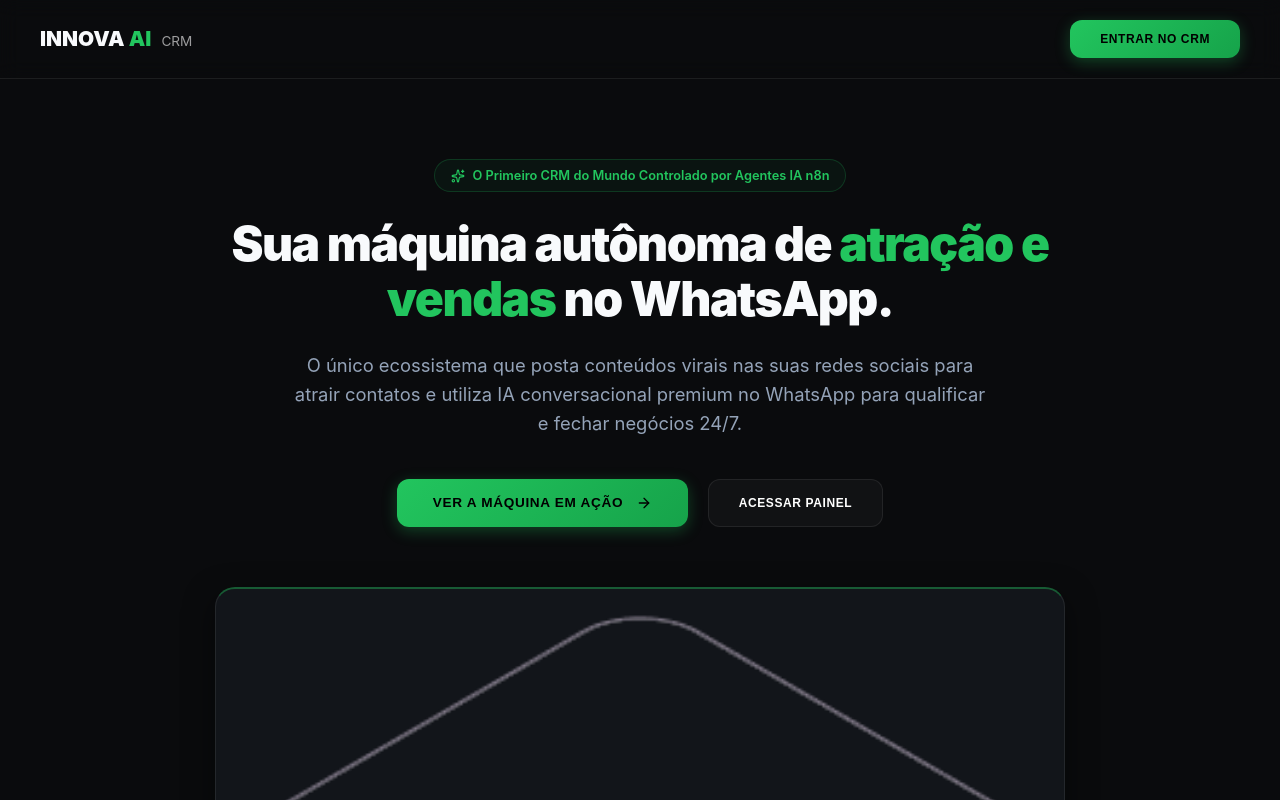
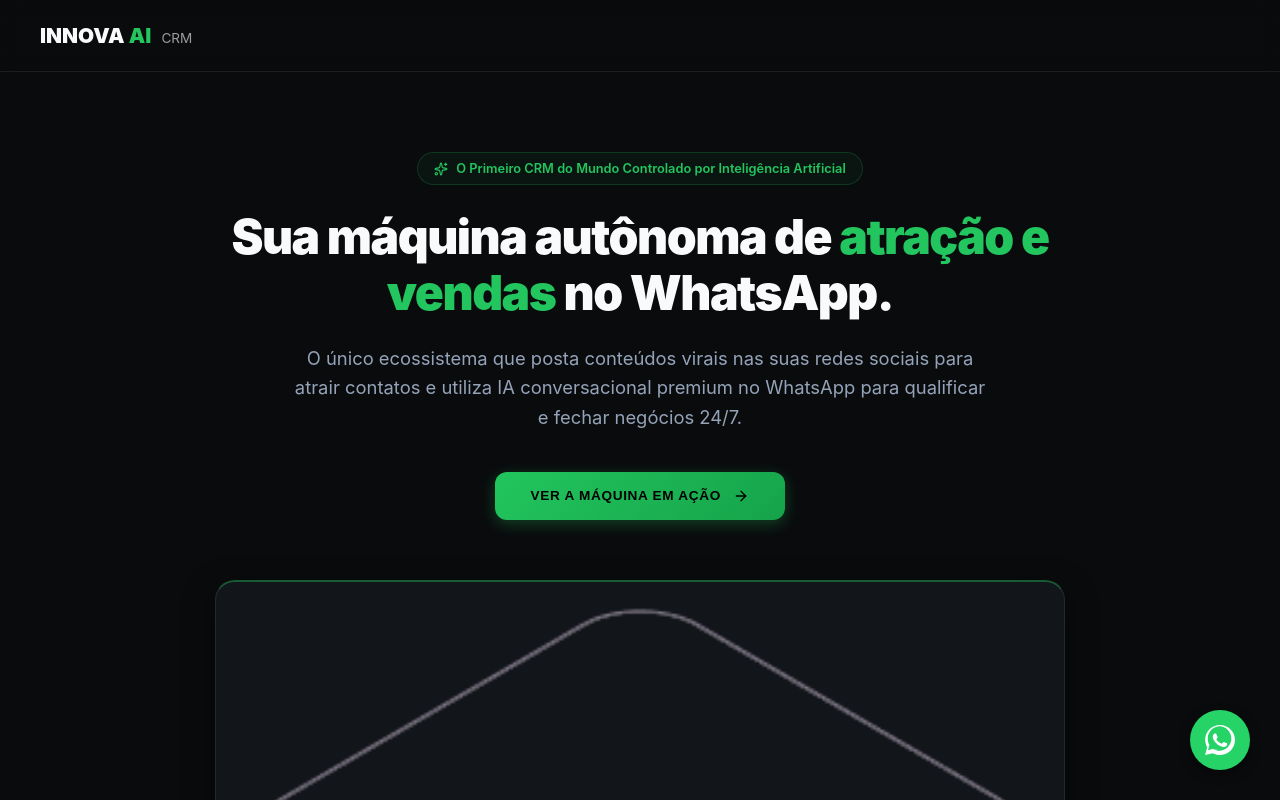
Before and after one commit to KamilaRib/Innova-Ai-Solutions---Plataforma-CRM, a React (Vite) app in the folder frontend/: page / in a window 1280 px wide. Shown: the top 800 px of the page. Built offline with nearby package versions, Linux system fonts and the light colour scheme; no server answers.

Commit message:
style: remove login references, hide n8n name, restore body scrolling, and add floating whatsapp icon

```diff
--- a/frontend/src/pages/Landing.jsx
+++ b/frontend/src/pages/Landing.jsx
@@ -7,6 +7,15 @@ import {
 
 export default function Landing() {
   const navigate = useNavigate();
+
+  React.useEffect(() => {
+    // Permite rolagem no body para a Landing Page
+    const originalOverflow = document.body.style.overflow;
+    document.body.style.overflow = 'auto';
+    return () => {
+      document.body.style.overflow = originalOverflow;
+    };
+  }, []);
 
   const handleWhatsAppClick = () => {
     // Simula link para testar o bot inteligente em produção
@@ -43,13 +52,12 @@ export default function Landing() {
         <h1 style={{ fontSize: '1.3rem', fontWeight: 900, margin: 0, cursor: 'pointer' }} onClick={() => navigate('/')}>
           INNOVA <span style={{ color: 'var(--color-accent-green)' }}>AI</span> <span style={{ color: '#fff', fontSize: '0.85rem', fontWeight: 400, opacity: 0.6, marginLeft: '6px' }}>CRM</span>
         </h1>
-        <button className="btn-primary" onClick={() => navigate('/login')}>Entrar no CRM</button>
       </header>
 
       {/* Hero Section */}
       <section style={{ display: 'flex', flexDirection: 'column', alignItems: 'center', textAlign: 'center', padding: '80px 20px', maxWidth: '1000px', margin: '0 auto' }}>
         <div style={{ display: 'inline-flex', alignItems: 'center', gap: '8px', padding: '6px 16px', background: 'rgba(34, 197, 94, 0.05)', border: '1px solid rgba(34, 197, 94, 0.2)', borderRadius: '30px', fontSize: '0.8rem', color: 'var(--color-accent-green)', fontWeight: 600, marginBottom: '24px' }}>
-          <Sparkles size={14} /> O Primeiro CRM do Mundo Controlado por Agentes IA n8n
+          <Sparkles size={14} /> O Primeiro CRM do Mundo Controlado por Inteligência Artificial
         </div>
         <h1 className="landing-hero-title" style={{ fontSize: '3rem', fontWeight: 900, lineHeight: 1.15, letterSpacing: '-1.5px', marginBottom: '24px' }}>
           Sua máquina autônoma de <span style={{ color: 'var(--color-accent-green)' }}>atração e vendas</span> no WhatsApp.
@@ -60,9 +68,6 @@ export default function Landing() {
         <div style={{ display: 'flex', gap: '20px', marginBottom: '60px' }}>
           <button className="btn-primary" style={{ fontSize: '0.85rem', padding: '16px 36px' }} onClick={handleWhatsAppClick}>
             Ver a Máquina em Ação <ArrowRight size={16} style={{ marginLeft: '8px', verticalAlign: 'middle', display: 'inline-block' }} />
-          </button>
-          <button className="btn-primary" style={{ background: 'rgba(255,255,255,0.03)', color: '#fff', border: '1px solid var(--color-border)', boxShadow: 'none' }} onClick={() => navigate('/login')}>
-            Acessar Painel
           </button>
         </div>
 
@@ -86,7 +91,7 @@ export default function Landing() {
               </div>
               <h3 style={{ fontSize: '1.05rem', fontWeight: 800, marginBottom: '10px' }}>1. Atração Autônoma</h3>
               <p style={{ fontSize: '0.85rem', color: 'var(--color-text-muted)', lineHeight: 1.5 }}>
-                Nossos robôs do n8n criam e postam Shorts no YouTube de forma automática para trazer leads orgânicos.
+                Nossos robôs inteligentes criam e postam Shorts no YouTube de forma automática para trazer leads orgânicos.
               </p>
             </div>
 
@@ -134,7 +139,7 @@ export default function Landing() {
               <div style={{ fontSize: '0.75rem', fontWeight: 800, textTransform: 'uppercase', color: 'var(--color-accent-green)', letterSpacing: '2px', marginBottom: '12px' }}>Geração de Conteúdo</div>
               <h2 className="landing-section-title" style={{ fontSize: '2.2rem', fontWeight: 900, lineHeight: 1.2, marginBottom: '24px' }}>IA que gera tráfego para sua marca.</h2>
               <p style={{ color: 'var(--color-text-muted)', lineHeight: 1.6, marginBottom: '30px' }}>
-                Esqueça a rotina estressante de publicar criativos. Nossa integração com o n8n e Google Vertex AI cria imagens fotorealistas, roteiriza descrições virais e posta no YouTube de forma automática.
+                Esqueça a rotina estressante de publicar criativos. Nossa integração com Inteligência Artificial e Google Vertex AI cria imagens fotorealistas, roteiriza descrições virais e posta no YouTube de forma automática.
               </p>
               <ul style={{ listStyle: 'none', padding: 0 }}>
                 <li style={{ display: 'flex', alignItems: 'center', gap: '12px', marginBottom: '16px', fontSize: '0.95rem' }}>
@@ -193,7 +198,7 @@ export default function Landing() {
                     Olá, gostaria de saber o preço do plano profissional e se tem integração.
                   </div>
                   <div style={{ alignSelf: 'flex-end', background: 'rgba(34, 197, 94, 0.1)', border: '1px solid rgba(34, 197, 94, 0.2)', padding: '10px 14px', borderRadius: '12px', fontSize: '0.8rem', maxWidth: '80%', color: '#fff' }}>
-                    Olá! O plano Pro é R$ 299/mês. Sim, temos integração oficial n8n! Qual seu e-mail para eu te enviar a proposta formal?
+                    Olá! O plano Pro é R$ 299/mês. Sim, temos integração oficial! Qual seu e-mail para eu te enviar a proposta formal?
                   </div>
                   <div style={{ alignSelf: 'flex-start', background: 'rgba(255,255,255,0.05)', padding: '10px 14px', borderRadius: '12px', fontSize: '0.8rem', maxWidth: '80%' }}>
                     É comercial@empresa.com. Meu CNPJ é 12.345.678/0001-99.
@@ -245,11 +250,37 @@ export default function Landing() {
       {/* Footer */}
       <footer style={{ padding: '40px 20px', borderTop: '1px solid var(--color-border)', textAlign: 'center', color: 'var(--color-text-muted)', fontSize: '0.8rem' }}>
         <div style={{ display: 'flex', justifyContent: 'center', gap: '30px', marginBottom: '20px' }}>
-          <Link to="/login" style={{ color: 'var(--color-text-muted)', textDecoration: 'none' }}>Login CRM</Link>
           <a href="https://wa.me/5500000000000" target="_blank" rel="noopener noreferrer" style={{ color: 'var(--color-text-muted)', textDecoration: 'none' }}>Suporte</a>
         </div>
         <p>© 2026 Innova AI Solutions. Todos os direitos reservados. Projeto White-Label CRM.</p>
       </footer>
+      {/* Floating WhatsApp Button */}
+      <div
+        onClick={handleWhatsAppClick}
+        style={{
+          position: 'fixed',
+          bottom: '30px',
+          right: '30px',
+          backgroundColor: '#25d366',
+          color: '#fff',
+          borderRadius: '50%',
+          width: '60px',
+          height: '60px',
+          display: 'flex',
+          alignItems: 'center',
+          justifyContent: 'center',
+          boxShadow: '0 4px 12px rgba(0,0,0,0.4)',
+          cursor: 'pointer',
+          zIndex: 1000,
+          transition: 'transform 0.2s ease',
+        }}
+        onMouseEnter={(e) => e.currentTarget.style.transform = 'scale(1.1)'}
+        onMouseLeave={(e) => e.currentTarget.style.transform = 'scale(1)'}
+      >
+        <svg viewBox="0 0 24 24" width="30" height="30" fill="currentColor">
+          <path d="M.057 24l1.687-6.163c-1.041-1.804-1.588-3.849-1.587-5.946C.06 5.348 5.397.01 12.008.01c3.202.001 6.212 1.246 8.477 3.514 2.266 2.268 3.507 5.28 3.505 8.484-.004 6.657-5.34 11.997-11.953 11.997-2.005-.001-3.973-.502-5.724-1.455L0 24zm6.59-4.846c1.6.95 3.188 1.449 4.625 1.451 5.403.002 9.803-4.394 9.806-9.799.002-2.599-1.002-5.042-2.83-6.87C16.425 2.1 13.987 1.097 11.99 1.096c-5.4.004-9.8 4.4-9.802 9.806-.001 1.706.467 3.376 1.353 4.887L2.43 20.1l4.217-1.126-.001.001a9.715 9.715 0 0 0 4.148 1.054 9.7 9.7 0 0 0 .001 0zM17.15 14.5c-.284-.141-1.677-.827-1.937-.922-.26-.096-.45-.141-.637.141-.188.283-.726.922-.89 1.107-.164.185-.327.208-.61.067-.284-.141-1.2-.441-2.286-1.41-.845-.753-1.415-1.684-1.58-1.966-.164-.283-.018-.435.124-.576.127-.127.284-.329.426-.494.141-.164.188-.283.284-.47.096-.188.047-.353-.024-.495-.071-.141-.637-1.533-.873-2.1-.23-.554-.462-.48-.637-.488-.164-.008-.353-.01-.542-.01s-.495.071-.754.353c-.26.283-.992.969-.992 2.364s1.018 2.741 1.16 2.929c.141.188 2.002 3.056 4.85 4.283.678.293 1.207.467 1.62.598.681.216 1.3.185 1.79.112.545-.08 1.678-.687 1.914-1.353.237-.667.237-1.239.165-1.353-.07-.113-.26-.18-.544-.321z"/>
+        </svg>
+      </div>
     </div>
   );
 }
```
